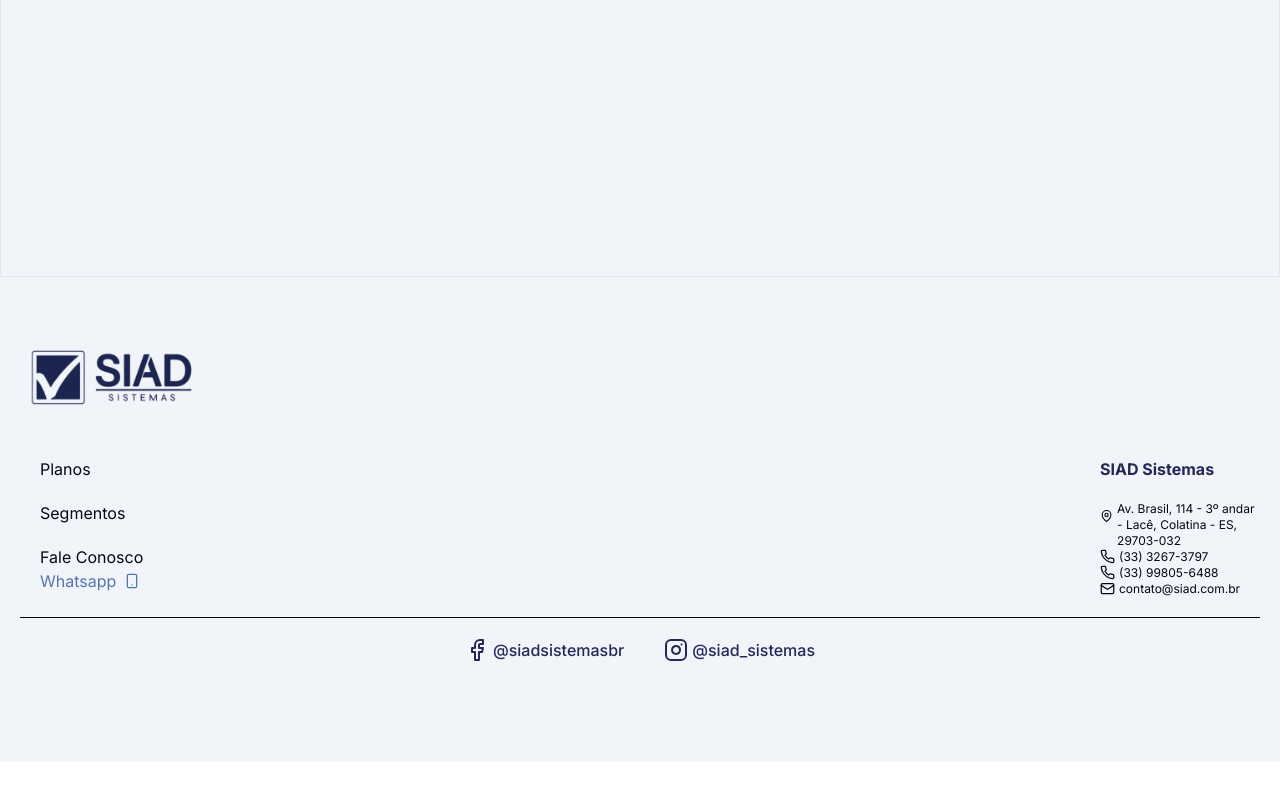
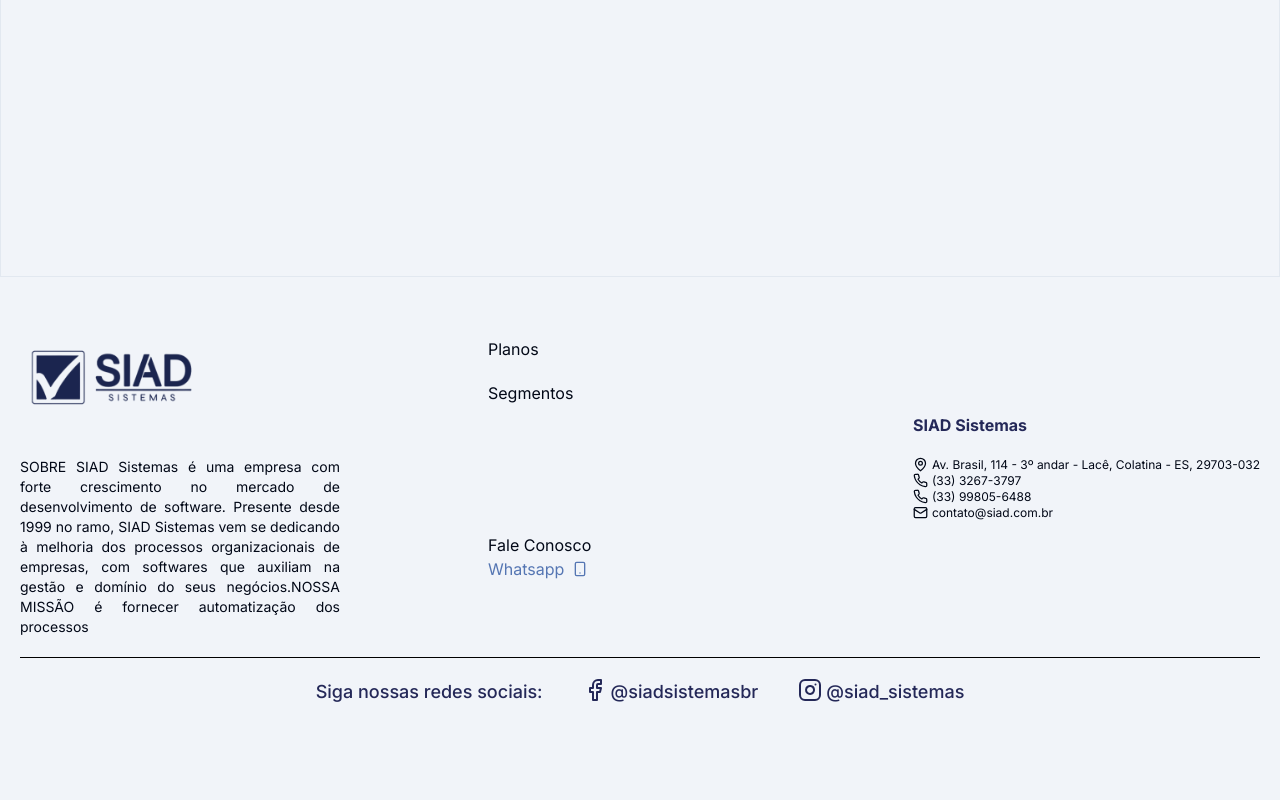
Before and after one commit to EvaldoFerreiraMoreira/site-siad, a Next.js app: page / in a window 1280 px wide. Shown: the part 3841-4641 px from the top of the page. Before the commit the page ends 4603 px from the top, so only its background shows below. Built offline with nearby package versions, Linux system fonts and the light colour scheme.

Commit message:
Feat: footerbar measuring size and alocate FooterBar web and FooterBar Mobile

```diff
--- a/src/components/ui/Footer.tsx
+++ b/src/components/ui/Footer.tsx
@@ -1,88 +1,27 @@
-import {
-  Facebook,
-  FacebookIcon,
-  Instagram,
-  Mail,
-  MapPin,
-  Phone,
-  Smartphone,
-} from "lucide-react";
-import Image from "next/image";
-import Link from "next/link";
-import { Separator } from "./separator";
+"use client";
+
+import { useEffect, useState } from "react";
+import FooterMobile from "./componentsMobile/FooterMobile";
+import FooterWeb from "./componentsWeb/FooterWeb";
 
 const Footer = () => {
-  return (
-    <div className="bg-[#F1F4F9] h-2/3 p-5 pb-20">
-      <div className="relative h-40 w-48">
-        <Link href="/">
-          <Image
-            src="/logo.png"
-            alt="Siad Sistemas"
-            fill
-            style={{
-              objectFit: "contain",
-            }}
-          />
-        </Link>
-      </div>
-      <div className="flex justify-between">
-        <div className="flex flex-col pl-5 gap-5">
-          <Link href="/planos">
-            <p>Planos</p>
-          </Link>
-          <Link href="#header">
-            <p>Segmentos</p>
-          </Link>
-          <div>
-            <p>Fale Conosco</p>
-            <p className="text-[#5576B3] flex items-center gap-2">
-              Whatsapp
-              <Smartphone size={16} />
-            </p>
-          </div>
-        </div>
-        <div className="flex flex-col w-40">
-          <p className="text-[#242858] font-bold">SIAD Sistemas</p>
-          <div className="mt-5 text-xs">
-            <p className="flex gap-1">
-              <MapPin size={30} />
-              Av. Brasil, 114 - 3º andar - Lacê, Colatina - ES, 29703-032{" "}
-            </p>
-            <p className="flex gap-1">
-              <Phone size={15} />
-              (33) 3267-3797
-            </p>
-            <p className="flex gap-1">
-              <Phone size={15} />
-              (33) 99805-6488
-            </p>
-            <p className="flex gap-1">
-              <Mail size={15} />
-              contato@siad.com.br
-            </p>
-          </div>
-        </div>
-      </div>
-      <div className="mt-5">
-        <Separator className="bg-black" />
-      </div>
-      <div className="flex gap-10 font-medium text-[#242858] justify-center p-5">
-        <Link href="https://www.facebook.com/siadsistemasbr">
-          <p className="flex gap-1">
-            <Facebook />
-            @siadsistemasbr
-          </p>
-        </Link>
-        <Link href="https://www.instagram.com/siad_sistemas/">
-          <p className="flex gap-1">
-            <Instagram />
-            @siad_sistemas
-          </p>
-        </Link>
-      </div>
-    </div>
-  );
+  const [isMobile, setIsMobile] = useState(false);
+
+  useEffect(() => {
+    const handleResize = () => {
+      setIsMobile(window.innerWidth < 860);
+    };
+
+    window.addEventListener("resize", handleResize);
+
+    handleResize();
+
+    return () => {
+      window.removeEventListener("resize", handleResize);
+    };
+  }, []);
+
+  return isMobile ? <FooterMobile /> : <FooterWeb />;
 };
 
 export default Footer;
--- /dev/null
+++ b/src/components/ui/componentsMobile/FooterMobile.tsx
@@ -0,0 +1,88 @@
+import {
+    Facebook,
+    FacebookIcon,
+    Instagram,
+    Mail,
+    MapPin,
+    Phone,
+    Smartphone,
+  } from "lucide-react";
+  import Image from "next/image";
+  import Link from "next/link";
+  import { Separator } from "../separator";
+
+  const FooterMobile = () => {
+    return (
+      <div className="bg-[#F1F4F9] h-2/3 p-5 pb-20">
+        <div className="relative h-40 w-48">
+          <Link href="/">
+            <Image
+              src="/logo.png"
+              alt="Siad Sistemas"
+              fill
+              style={{
+                objectFit: "contain",
+              }}
+            />
+          </Link>
+        </div>
+        <div className="flex justify-between">
+          <div className="flex flex-col pl-5 gap-5">
+            <Link href="/planos">
+              <p>Planos</p>
+            </Link>
+            <Link href="#header">
+              <p>Segmentos</p>
+            </Link>
+            <div>
+              <p>Fale Conosco</p>
+              <p className="text-[#5576B3] flex items-center gap-2">
+                Whatsapp
+                <Smartphone size={16} />
+              </p>
+            </div>
+          </div>
+          <div className="flex flex-col w-40">
+            <p className="text-[#242858] font-bold">SIAD Sistemas</p>
+            <div className="mt-5 text-xs">
+              <p className="flex gap-1">
+                <MapPin size={30} />
+                Av. Brasil, 114 - 3º andar - Lacê, Colatina - ES, 29703-032{" "}
+              </p>
+              <p className="flex gap-1">
+                <Phone size={15} />
+                (33) 3267-3797
+              </p>
+              <p className="flex gap-1">
+                <Phone size={15} />
+                (33) 99805-6488
+              </p>
+              <p className="flex gap-1">
+                <Mail size={15} />
+                contato@siad.com.br
+              </p>
+            </div>
+          </div>
+        </div>
+        <div className="mt-5">
+          <Separator className="bg-black" />
+        </div>
+        <div className="flex gap-10 font-medium text-[#242858] justify-center p-5">
+          <Link href="https://www.facebook.com/siadsistemasbr">
+            <p className="flex gap-1">
+              <Facebook />
+              @siadsistemasbr
+            </p>
+          </Link>
+          <Link href="https://www.instagram.com/siad_sistemas/">
+            <p className="flex gap-1">
+              <Instagram />
+              @siad_sistemas
+            </p>
+          </Link>
+        </div>
+      </div>
+    );
+  };
+
+  export default FooterMobile;
--- /dev/null
+++ b/src/components/ui/componentsWeb/FooterWeb.tsx
@@ -0,0 +1,104 @@
+import {
+  Facebook,
+  FacebookIcon,
+  Instagram,
+  Mail,
+  MapPin,
+  Phone,
+  Smartphone,
+} from "lucide-react";
+import Image from "next/image";
+import Link from "next/link";
+import { Separator } from "../separator";
+
+const FooterWeb = () => {
+  return (
+    <div className="bg-[#F1F4F9] h-2/3 p-5 pb-20">
+      <div className="flex justify-between items-center">
+        <div className="flex gap-32">
+          <div className="flex flex-col w-80 text-justify">
+            <div className="relative h-40 w-48">
+              <Link href="/">
+                <Image
+                  src="/logo.png"
+                  alt="Siad Sistemas"
+                  fill
+                  style={{
+                    objectFit: "contain",
+                  }}
+                />
+              </Link>
+            </div>
+            <p className="text-sm">
+              SOBRE SIAD Sistemas é uma empresa com forte crescimento no mercado
+              de desenvolvimento de software. Presente desde 1999 no ramo, SIAD
+              Sistemas vem se dedicando à melhoria dos processos organizacionais
+              de empresas, com softwares que auxiliam na gestão e domínio do
+              seus negócios.NOSSA MISSÃO é fornecer automatização dos processos{" "}
+            </p>
+          </div>
+          <div className="flex justify-between">
+            <div className="flex flex-col pl-5 gap-32 mt-10">
+              <div className="flex flex-col gap-5">
+                <Link href="/planos">
+                  <p>Planos</p>
+                </Link>
+                <Link href="#header">
+                  <p>Segmentos</p>
+                </Link>
+              </div>
+              <div>
+                <p>Fale Conosco</p>
+                <p className="text-[#5576B3] flex items-center gap-2">
+                  Whatsapp
+                  <Smartphone size={16} />
+                </p>
+              </div>
+            </div>
+          </div>
+        </div>
+        <div className="flex flex-col w-auto">
+          <p className="text-[#242858] font-bold">SIAD Sistemas</p>
+          <div className="mt-5 text-xs">
+            <p className="flex gap-1">
+              <MapPin size={15} />
+              Av. Brasil, 114 - 3º andar - Lacê, Colatina - ES, 29703-032{" "}
+            </p>
+            <p className="flex gap-1">
+              <Phone size={15} />
+              (33) 3267-3797
+            </p>
+            <p className="flex gap-1">
+              <Phone size={15} />
+              (33) 99805-6488
+            </p>
+            <p className="flex gap-1">
+              <Mail size={15} />
+              contato@siad.com.br
+            </p>
+          </div>
+        </div>
+      </div>
+      <div className="mt-5">
+        <Separator className="bg-black" />
+      </div>
+      <div className="flex gap-10 font-medium text-lg text-[#242858] justify-center items-center- p-5">
+        <p>Siga nossas redes sociais:</p>
+        <Link href="https://www.facebook.com/siadsistemasbr">
+          <p className="flex gap-1">
+            <Facebook />
+            @siadsistemasbr
+          </p>
+        </Link>
+        <Link href="https://www.instagram.com/siad_sistemas/">
+          <p className="flex gap-1">
+            <Instagram />
+            @siad_sistemas
+          </p>
+        </Link>
+      </div>
+    </div>
+  );
+};
+
+export default FooterWeb;
```
